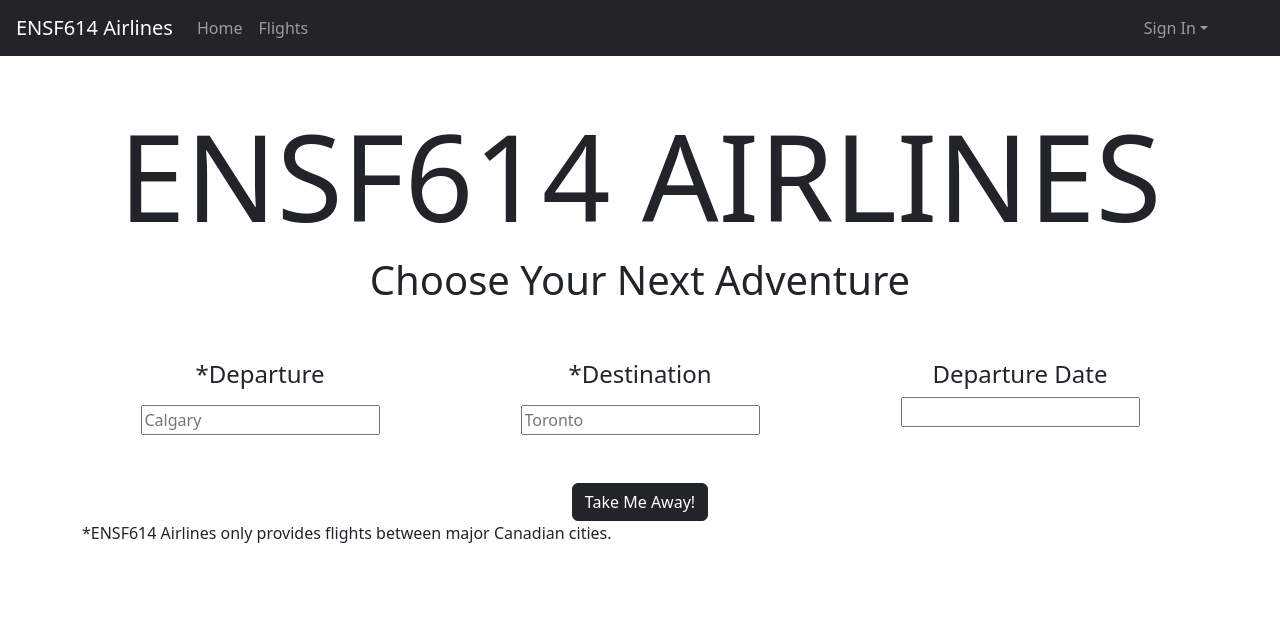
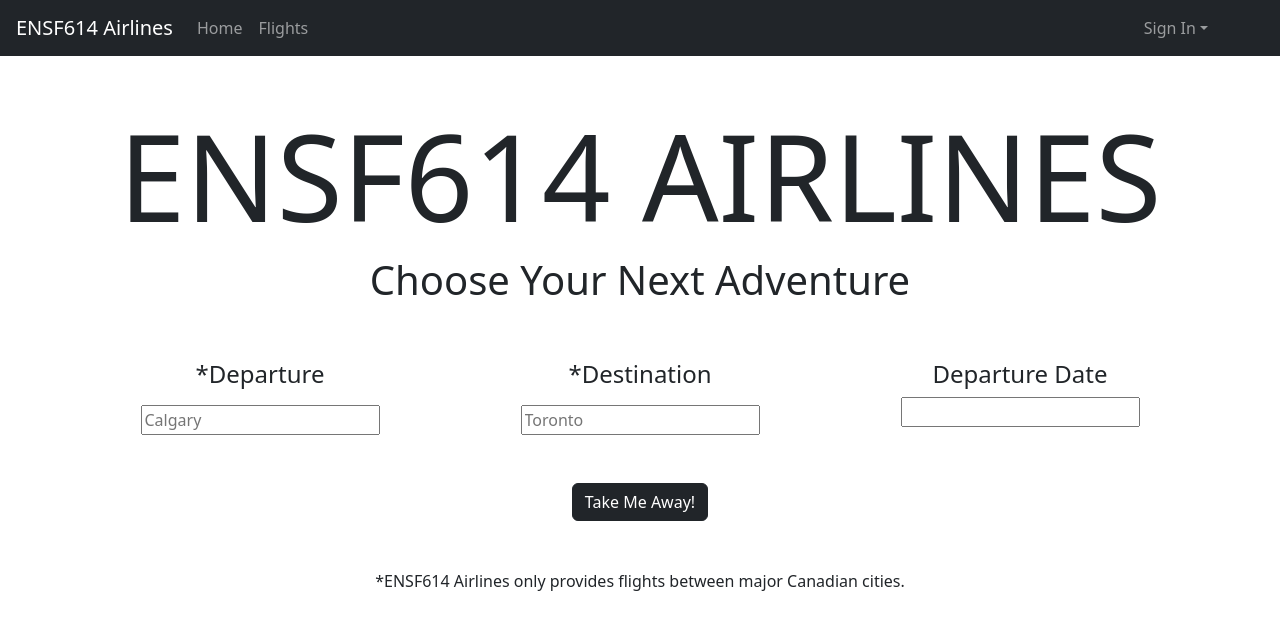
Before and after one commit to ENSF614/ensf614spa, a React (Create React App) app: page / in a window 1280 px wide. Shown: the top 630 px of the page. Built offline with nearby package versions, Linux system fonts and the light colour scheme.

Commit message:
aligned note on homepage

```diff
--- a/src/Components/Home.tsx
+++ b/src/Components/Home.tsx
@@ -69,7 +69,7 @@
                     </div>
                 </div>
             </div>
-            <div className="row mt-5">
+            <div className="row mt-5 mb-5">
                 <div className="col d-flex justify-content-center">
                     <Button type="button" variant="dark" onClick={handleSearchClick}>
                         Take Me Away!
@@ -77,7 +77,9 @@
                 </div>
             </div>
             <footer>
+                <p className="text-center">
                 *ENSF614 Airlines only provides flights between major Canadian cities.
+                </p>
             </footer>
         </PageLayout>
 
```
